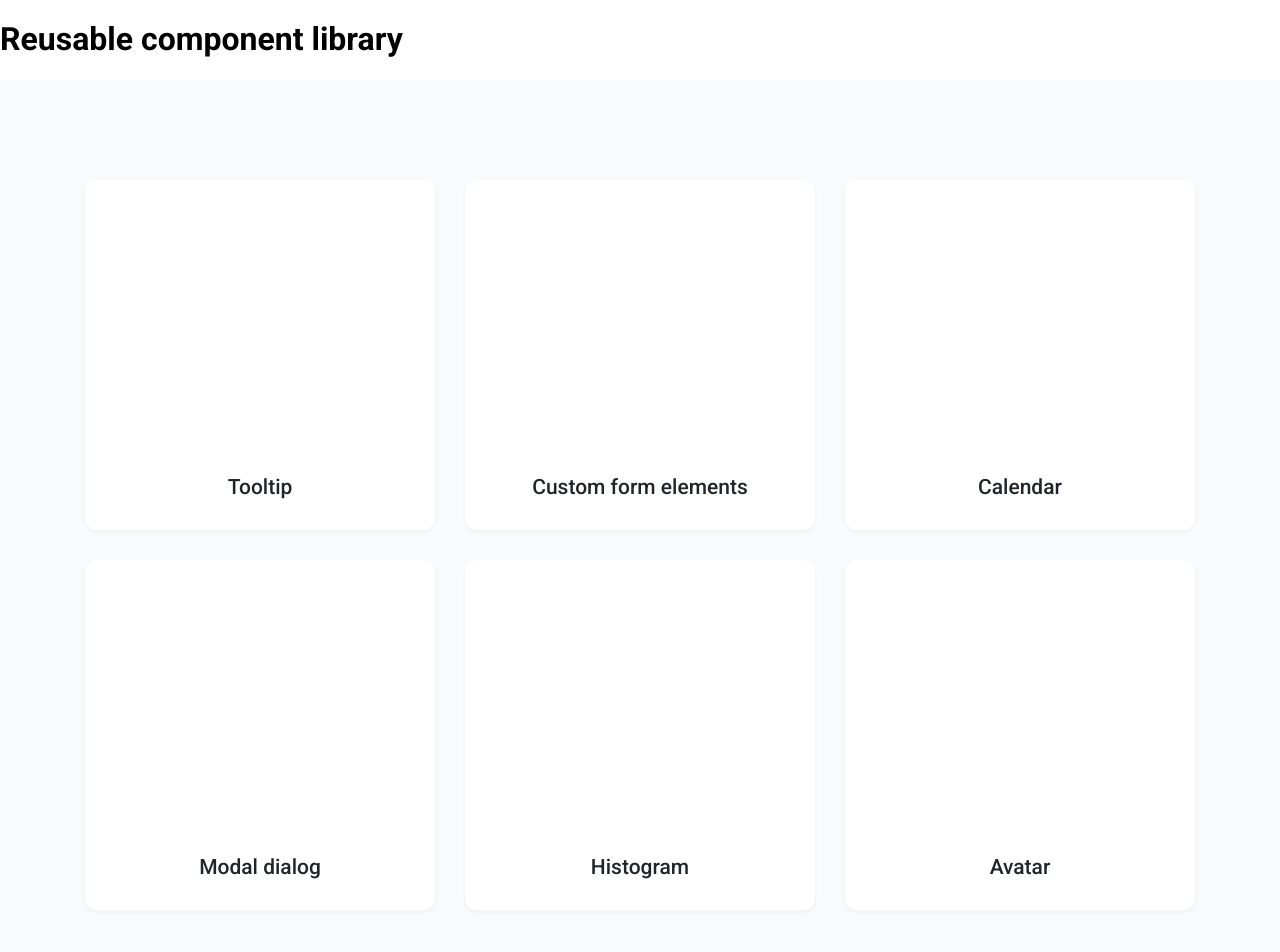
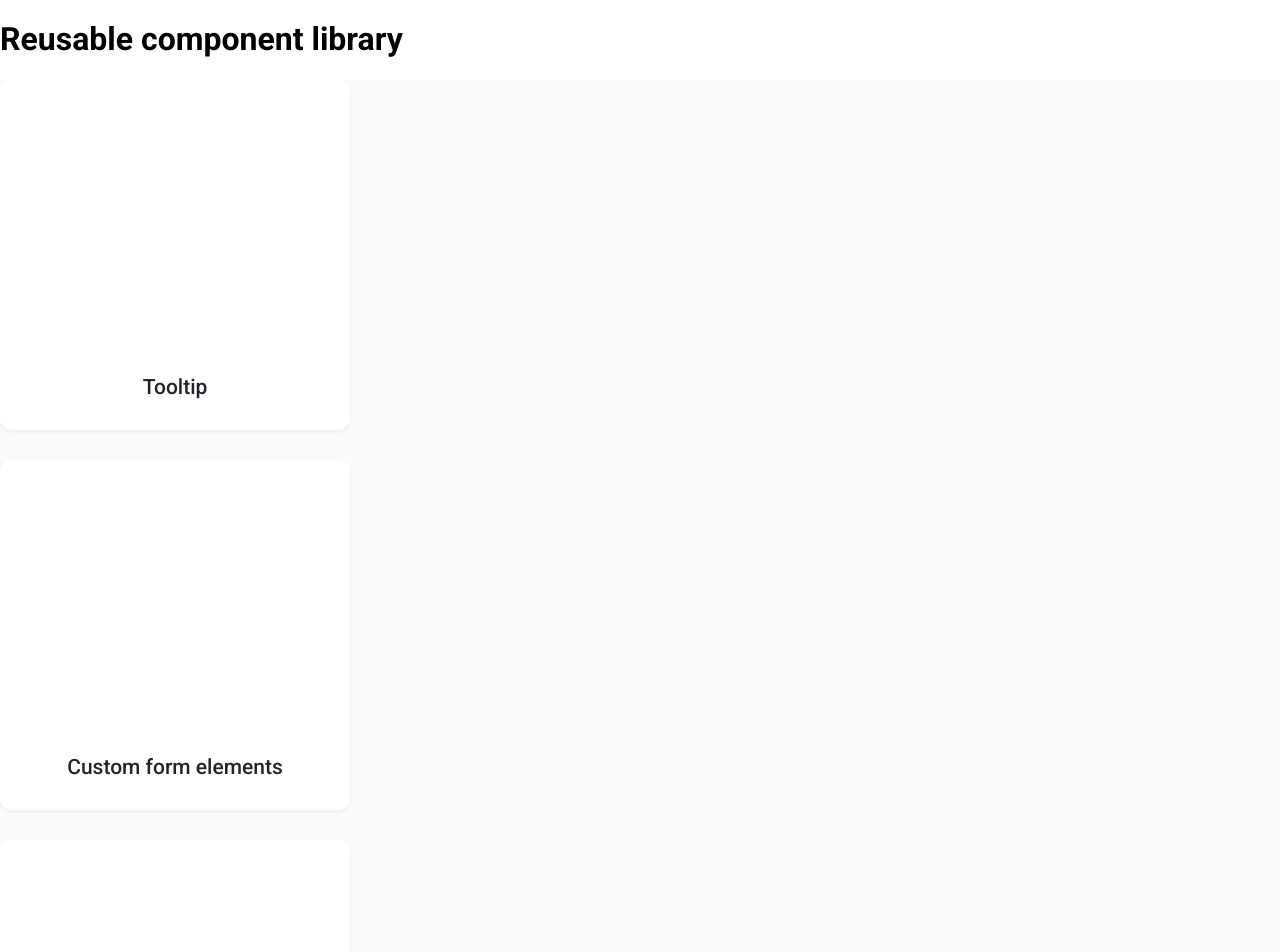
Before and after one commit to js-tasks-ru/htmlcss-20230411_eugenia-surago, a website: page index.html in a window 1280 px wide. Shown: the top 952 px of the page. Drawn offline with nearby package versions, Linux system fonts and the light colour scheme.

Commit message:
remove grid-template-areas

```diff
--- a/components/main/main.css
+++ b/components/main/main.css
@@ -4,13 +4,6 @@
     background: #F9FAFC;
     display: grid;
     gap: 30px;
-    grid-template-areas:
-        ". . . . ."
-        ". my-Tooltip my-Custom my-Calendar ."
-        ". my-Modal my-Histogram my-Avatar ."
-        ". . . . .";
-    grid-template-columns: 1fr 2fr 2fr 2fr 1fr;
-    grid-template-rows: 1fr 5fr 5fr 3fr;
 }
 
 .card {
@@ -35,27 +28,3 @@
     align-self: flex-end;
     margin-bottom: 30px;
 }
-
-.l-Tooltip {
-    grid-area: my-Tooltip;
-}
-
-.l-Custom {
-    grid-area: my-Custom;
-}
-
-.l-Calendar {
-    grid-area: my-Calendar;
-}
-
-.l-Modal {
-    grid-area: my-Modal;
-}
-
-.l-Histogram {
-    grid-area: my-Histogram;
-}
-
-.l-Avatar {
-    grid-area: my-Avatar;
-}
```
